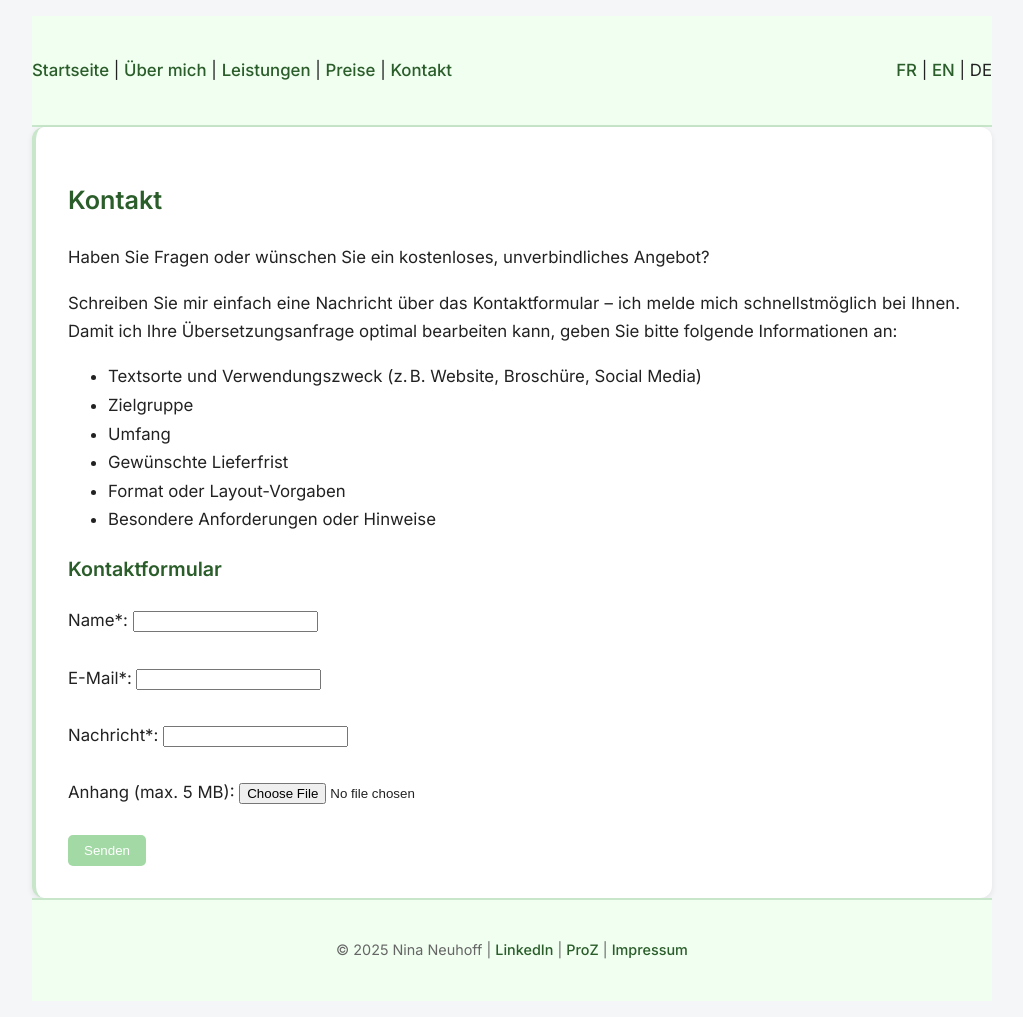
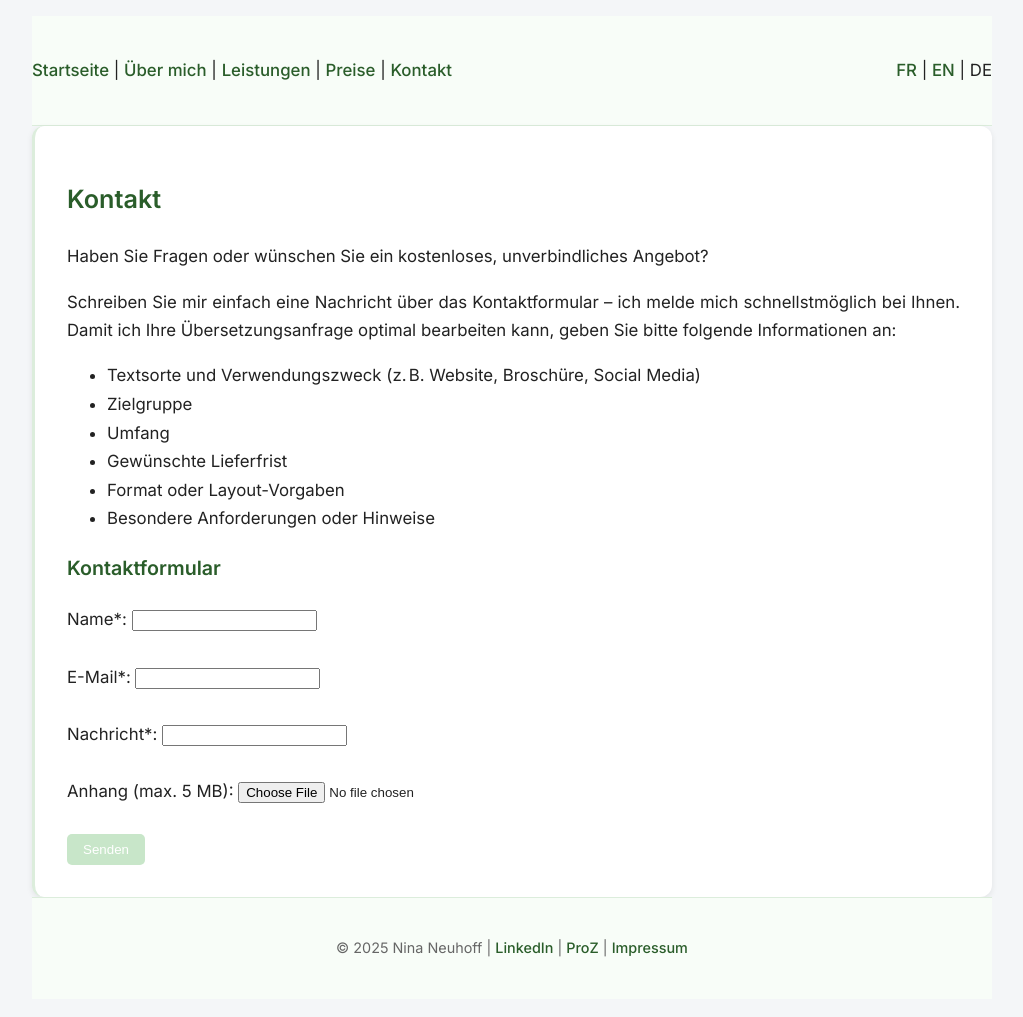
Before and after one commit to nneuhoff/traduction-translation-uebersetzung, a Jekyll site: the page built from de/contact.md, in a window 1280 px wide. Shown: the whole page, without its empty margins (128-1151 px from the left). Built offline with Jekyll 4.4.1, drawn with Linux system fonts in a browser that asks for light colours.

Commit message:
Update style.css

```diff
--- a/assets/style.css
+++ b/assets/style.css
@@ -14,8 +14,8 @@ body {
 header {
   text-align: center;
   padding: 1.5rem 0;
-  background-color: #f0fff0; /* sehr hellgrüner Hintergrund */
-  border-bottom: 2px solid #c8e6c9; /* dezente grüne Linie */
+  background-color: #f8fdf8; /* sehr dezentes hellgrün */
+  border-bottom: 1px solid #dceddc; /* dezente Linie */
 }
 
 nav {
@@ -29,18 +29,18 @@ nav {
 
 nav a {
   text-decoration: none;
-  color: #2a5d2a; /* dunkelgrüne Schrift für Links */
+  color: #2a5d2a; /* dunkelgrün für Links */
   font-weight: 500;
   transition: color 0.2s ease-in-out;
 }
 
 nav a:hover {
-  color: #4caf50; /* dezenter Hellgrün-Hover */
+  color: #4caf50; /* hellgrün beim Hover */
 }
 
 /* Buttons */
 button, .button {
-  background-color: #a3d9a5;
+  background-color: #c8e6c9; /* dezentes Grün */
   color: white;
   border: none;
   padding: 0.5rem 1rem;
@@ -51,7 +51,7 @@ button, .button {
 }
 
 button:hover, .button:hover {
-  background-color: #81c784;
+  background-color: #a3d9a5;
 }
 
 /* Hauptinhalt als "Card" */
@@ -62,7 +62,7 @@ main {
   box-shadow: 0 2px 6px rgba(0, 0, 0, 0.08);
   text-align: justify; /* Blocksatz */
   overflow-wrap: break-word;
-  border-left: 4px solid #c8e6c9; /* grüner Akzent am Rand */
+  border-left: 3px solid #dceddc; /* dezenter grüner Akzent */
 }
 
 /* Hero-Sektion für Startseite */
@@ -73,7 +73,7 @@ main {
   justify-content: center;
   gap: 2rem;
   margin: 2rem 0;
-  background-color: #f0fff0; /* dezenter hellgrüner Hintergrund */
+  background-color: #f8fdf8; /* sehr dezentes hellgrün */
   padding: 2rem;
   border-radius: 12px;
 }
@@ -83,7 +83,7 @@ main {
   max-width: 100%;
   border-radius: 50%;
   box-shadow: 0 2px 8px rgba(0, 0, 0, 0.1);
-  border: 3px solid #c8e6c9; /* dezenter grüner Rahmen */
+  border: 2px solid #dceddc; /* dezenter Rahmen */
 }
 
 .hero-text {
@@ -113,8 +113,8 @@ footer {
   padding: 1.5rem 0;
   font-size: 0.9rem;
   color: #666;
-  background-color: #f0fff0; /* dezenter hellgrüner Hintergrund */
-  border-top: 2px solid #c8e6c9;
+  background-color: #f8fdf8; /* dezenter hellgrüner Footer */
+  border-top: 1px solid #dceddc;
 }
 
 footer a {
```
